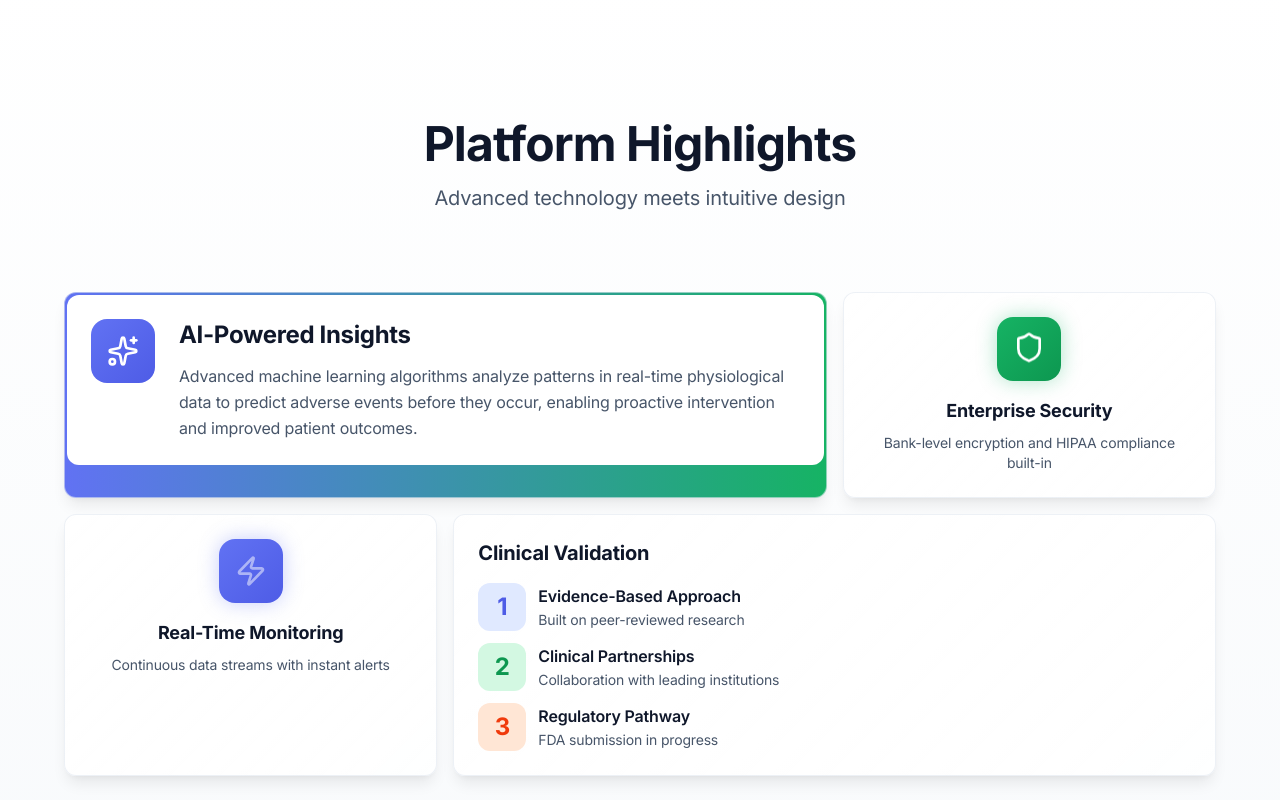
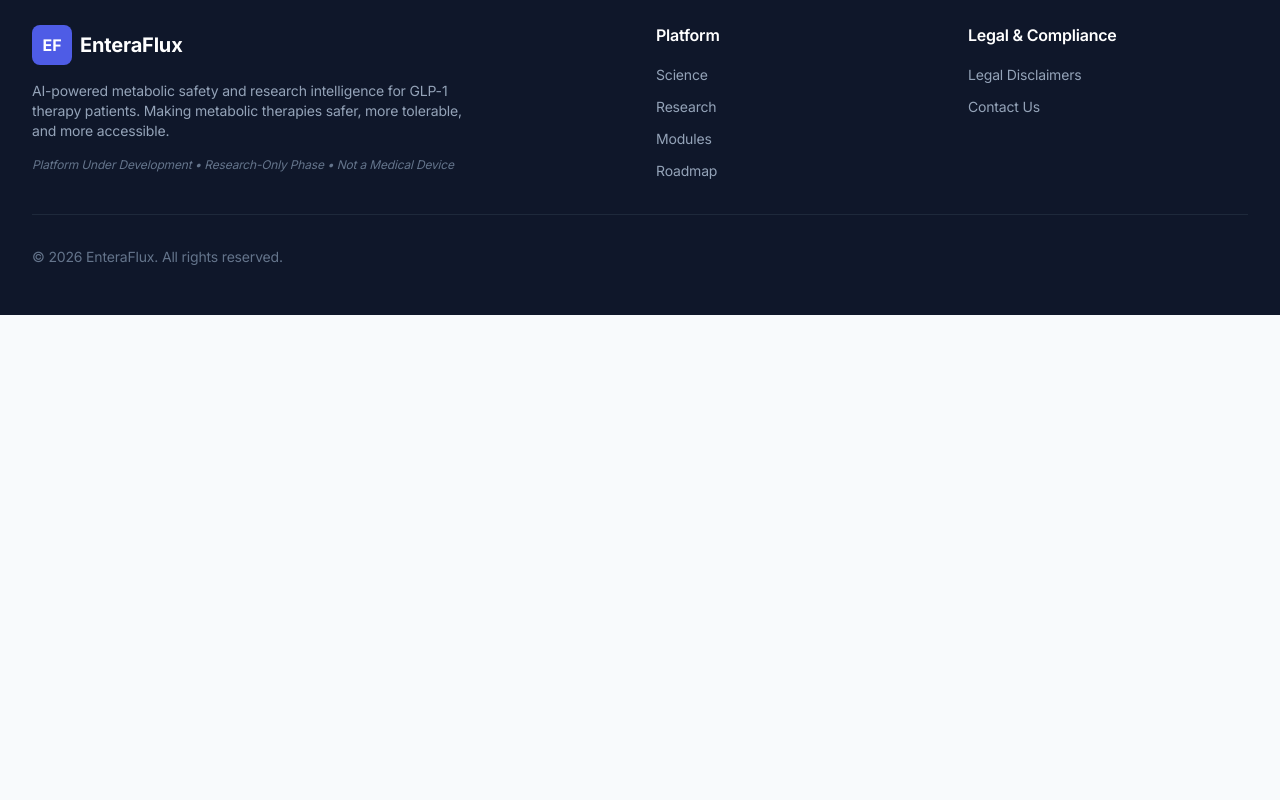
Before and after one commit to Abhinay2206/EnteraFlux, a React (Vite) app in the folder web_app/: page / in a window 1280 px wide. Shown: the part 10420-11220 px from the top of the page. After the commit the page ends 10735 px from the top, so only its background shows below. Built offline with nearby package versions, Linux system fonts and the light colour scheme.

Commit message:
fix minor text issues

```diff
--- a/web_app/src/pages/Contact.tsx
+++ b/web_app/src/pages/Contact.tsx
@@ -174,8 +174,8 @@ export default function Contact() {
                         <div className="text-center glass rounded-xl p-6">
                             <Mail className="w-12 h-12 text-primary-600 dark:text-primary-400 mx-auto mb-4" />
                             <h4 className="font-bold mb-2 text-neutral-900 dark:text-white">Email</h4>
-                            <a href="mailto:contact.enturaflex@gmail.com" className="text-primary-600 dark:text-primary-400 hover:text-primary-700 dark:hover:text-primary-300 text-sm">
-                                contact.enturaflex@gmail.com
+                            <a href="mailto:contact.enteraflux@gmail.com" className="text-primary-600 dark:text-primary-400 hover:text-primary-700 dark:hover:text-primary-300 text-sm">
+                                contact.enteraflux@gmail.com
                             </a>
                         </div>
                     </div>
--- a/web_app/src/pages/Home.tsx
+++ b/web_app/src/pages/Home.tsx
@@ -5,9 +5,8 @@ import Timeline from '../components/Timeline';
 import Badge from '../components/Badge';
 import CTA from '../components/CTA';
 import ResponsiveGrid from '../components/ResponsiveGrid';
-import { BentoGrid, BentoItem } from '../components/BentoGrid';
 import { BRAND, PROBLEMS, MODULES, TIMELINE_PHASES, COMPLIANCE, AUDIENCE_CTAS, POSITIONING_PILLARS } from '../data/content';
-import { Activity, Heart, Shield, TrendingUp, Microscope, AlertTriangle, Users, Database, BarChart3, Sparkles, Zap } from 'lucide-react';
+import { Activity, Heart, Shield, TrendingUp, Microscope, AlertTriangle, Users, Database, BarChart3} from 'lucide-react';
 
 export default function Home() {
     return (
@@ -273,90 +272,6 @@ export default function Home() {
                     ))}
                 </ResponsiveGrid>
             </Section>
-
-            {/* Modern Features Showcase Section */}
-            <Section
-                title="Platform Highlights"
-                subtitle="Advanced technology meets intuitive design"
-                variant="gradient"
-            >
-                <BentoGrid className="max-w-6xl mx-auto">
-                    <BentoItem size="large" gradient>
-                        <div className="flex items-start gap-6">
-                            <div className="p-4 rounded-2xl bg-gradient-to-br from-primary-500 to-primary-600 text-white">
-                                <Sparkles className="w-8 h-8" />
-                            </div>
-                            <div>
-                                <h3 className="text-2xl font-bold text-neutral-900 dark:text-white mb-3">
-                                    AI-Powered Insights
-                                </h3>
-                                <p className="text-neutral-600 dark:text-neutral-400 leading-relaxed">
-                                    Advanced machine learning algorithms analyze patterns in real-time physiological data to predict adverse events before they occur, enabling proactive intervention and improved patient outcomes.
-                                </p>
-                            </div>
-                        </div>
-                    </BentoItem>
-
-                    <BentoItem>
-                        <div className="text-center">
-                            <div className="w-16 h-16 mx-auto mb-4 rounded-2xl bg-gradient-to-br from-success-500 to-success-600 flex items-center justify-center shadow-glow-success">
-                                <Shield className="w-8 h-8 text-white animate-bounce-subtle" />
-                            </div>
-                            <h4 className="text-lg font-bold text-neutral-900 dark:text-white mb-2">Enterprise Security</h4>
-                            <p className="text-sm text-neutral-600 dark:text-neutral-400">
-                                Bank-level encryption and HIPAA compliance built-in
-                            </p>
-                        </div>
-                    </BentoItem>
-
-                    <BentoItem>
-                        <div className="text-center">
-                            <div className="w-16 h-16 mx-auto mb-4 rounded-2xl bg-gradient-to-br from-primary-500 to-primary-600 flex items-center justify-center shadow-glow">
-                                <Zap className="w-8 h-8 text-white animate-pulse" />
-                            </div>
-                            <h4 className="text-lg font-bold text-neutral-900 dark:text-white mb-2">Real-Time Monitoring</h4>
-                            <p className="text-sm text-neutral-600 dark:text-neutral-400">
-                                Continuous data streams with instant alerts
-                            </p>
-                        </div>
-                    </BentoItem>
-
-                    <BentoItem size="large">
-                        <div className="space-y-4">
-                            <h4 className="text-xl font-bold text-neutral-900 dark:text-white">Clinical Validation</h4>
-                            <div className="space-y-3">
-                                <div className="flex items-center gap-3">
-                                    <div className="w-12 h-12 rounded-xl bg-primary-100 dark:bg-primary-900/30 flex items-center justify-center flex-shrink-0">
-                                        <span className="text-2xl font-bold text-primary-600 dark:text-primary-400">1</span>
-                                    </div>
-                                    <div>
-                                        <p className="font-semibold text-neutral-900 dark:text-white">Evidence-Based Approach</p>
-                                        <p className="text-sm text-neutral-600 dark:text-neutral-400">Built on peer-reviewed research</p>
-                                    </div>
-                                </div>
-                                <div className="flex items-center gap-3">
-                                    <div className="w-12 h-12 rounded-xl bg-success-100 dark:bg-success-900/30 flex items-center justify-center flex-shrink-0">
-                                        <span className="text-2xl font-bold text-success-600 dark:text-success-400">2</span>
-                                    </div>
-                                    <div>
-                                        <p className="font-semibold text-neutral-900 dark:text-white">Clinical Partnerships</p>
-                                        <p className="text-sm text-neutral-600 dark:text-neutral-400">Collaboration with leading institutions</p>
-                                    </div>
-                                </div>
-                                <div className="flex items-center gap-3">
-                                    <div className="w-12 h-12 rounded-xl bg-warning-100 dark:bg-warning-900/30 flex items-center justify-center flex-shrink-0">
-                                        <span className="text-2xl font-bold text-warning-600 dark:text-warning-400">3</span>
-                                    </div>
-                                    <div>
-                                        <p className="font-semibold text-neutral-900 dark:text-white">Regulatory Pathway</p>
-                                        <p className="text-sm text-neutral-600 dark:text-neutral-400">FDA submission in progress</p>
-                                    </div>
-                                </div>
-                            </div>
-                        </div>
-                    </BentoItem>
-                </BentoGrid>
-            </Section>
         </div>
     );
 }
```
